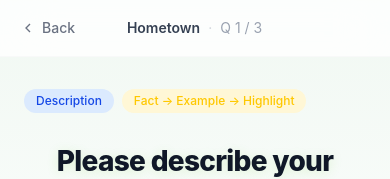
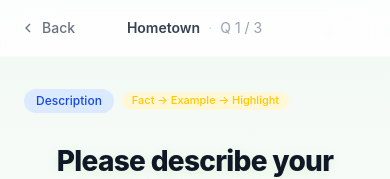
Before and after one commit to lingo-cube/speaking-engine, a React (Vite) app in the folder frontend/: page /speaking-engine/session/1 in a window 390 px wide. Shown: the top 179 px of the page. Built offline with nearby package versions, Linux system fonts and the light colour scheme.

Commit message:
Fix touch sentence play and framework tag height on mobile

```diff
--- a/frontend/src/components/FrameworkTag.tsx
+++ b/frontend/src/components/FrameworkTag.tsx
@@ -4,7 +4,7 @@ interface FrameworkTagProps {
 
 export function FrameworkTag({ framework }: FrameworkTagProps) {
   return (
-    <span className="inline-block bg-highlight-light text-highlight text-xs px-3 py-1 rounded-full font-medium max-w-full break-words">
+    <span className="inline-block bg-highlight-light text-highlight text-[11px] px-2.5 py-0.5 rounded-full font-medium leading-tight">
       {framework}
     </span>
   );
--- a/frontend/src/components/FullAnswerView.tsx
+++ b/frontend/src/components/FullAnswerView.tsx
@@ -14,11 +14,13 @@ function Sentence({ text, active, onClick }: { text: string; active: boolean; on
       role="button"
       tabIndex={0}
       onClick={onClick}
+      onTouchEnd={(e) => { e.preventDefault(); onClick(); }}
       onKeyDown={(e) => { if (e.key === 'Enter') { onClick(); }}}
-      className={`inline cursor-pointer transition-all duration-500 rounded-sm
+      className={`inline cursor-pointer transition-all duration-500 rounded-sm select-none
         ${active
           ? 'bg-primary/10 text-primary font-semibold shadow-[0_0_12px_rgba(88,204,2,0.18)]'
-          : 'hover:bg-primary/5 hover:text-primary'}`}
+          : 'hover:bg-primary/5 hover:text-primary active:bg-primary/10'}`}
+      style={{ touchAction: 'manipulation' }}
     >
       {text}
     </span>
```
